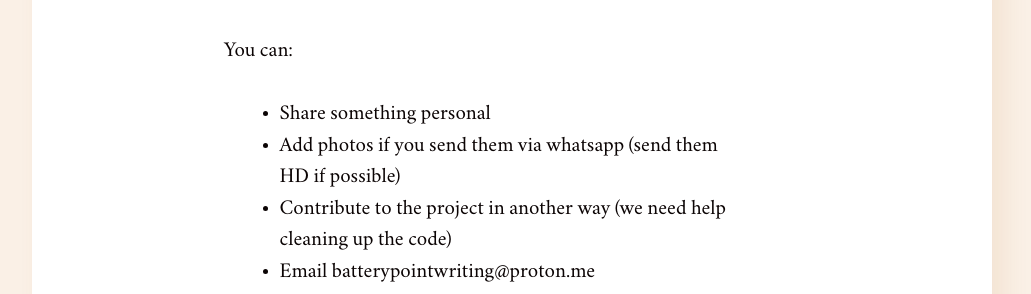
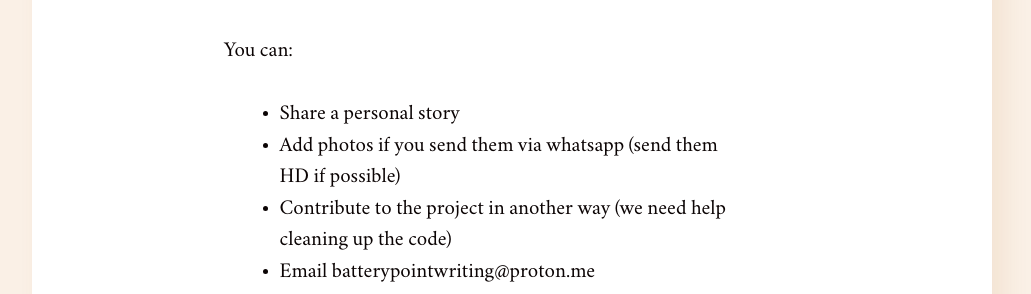
Before and after one commit to batterypointwriting/batterypointwriting.github.io, a Jekyll site: the page built from submit.md, in a window 1280 px wide. Shown: the part 1587-1881 px from the top of the page, without its empty margins (128-1159 px from the left). Built offline with Jekyll 4.4.1, drawn with Linux system fonts in a browser that asks for light colours.

Commit message:
Update submit.md

```diff
--- a/submit.md
+++ b/submit.md
@@ -31,7 +31,7 @@ To supercharge your writing experience you could:
 - Hand draw something to go along with your message
 
 You can:
-- Share something personal
+- Share a personal story
 - Add photos if you send them via whatsapp (send them HD if possible)
 - Contribute to the project in another way (we need help cleaning up the code)
 - Email batterypointwriting@proton.me
```
